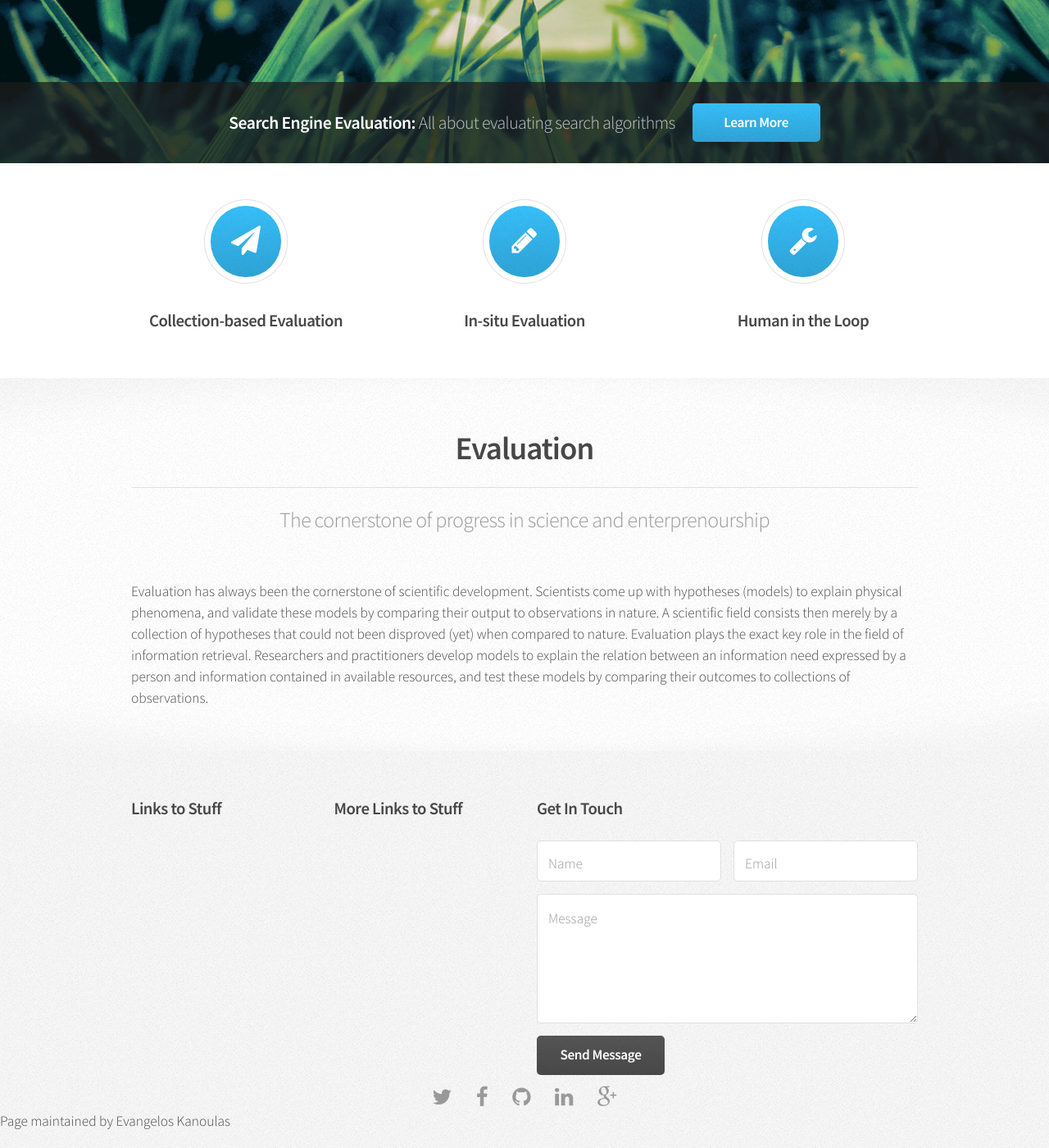
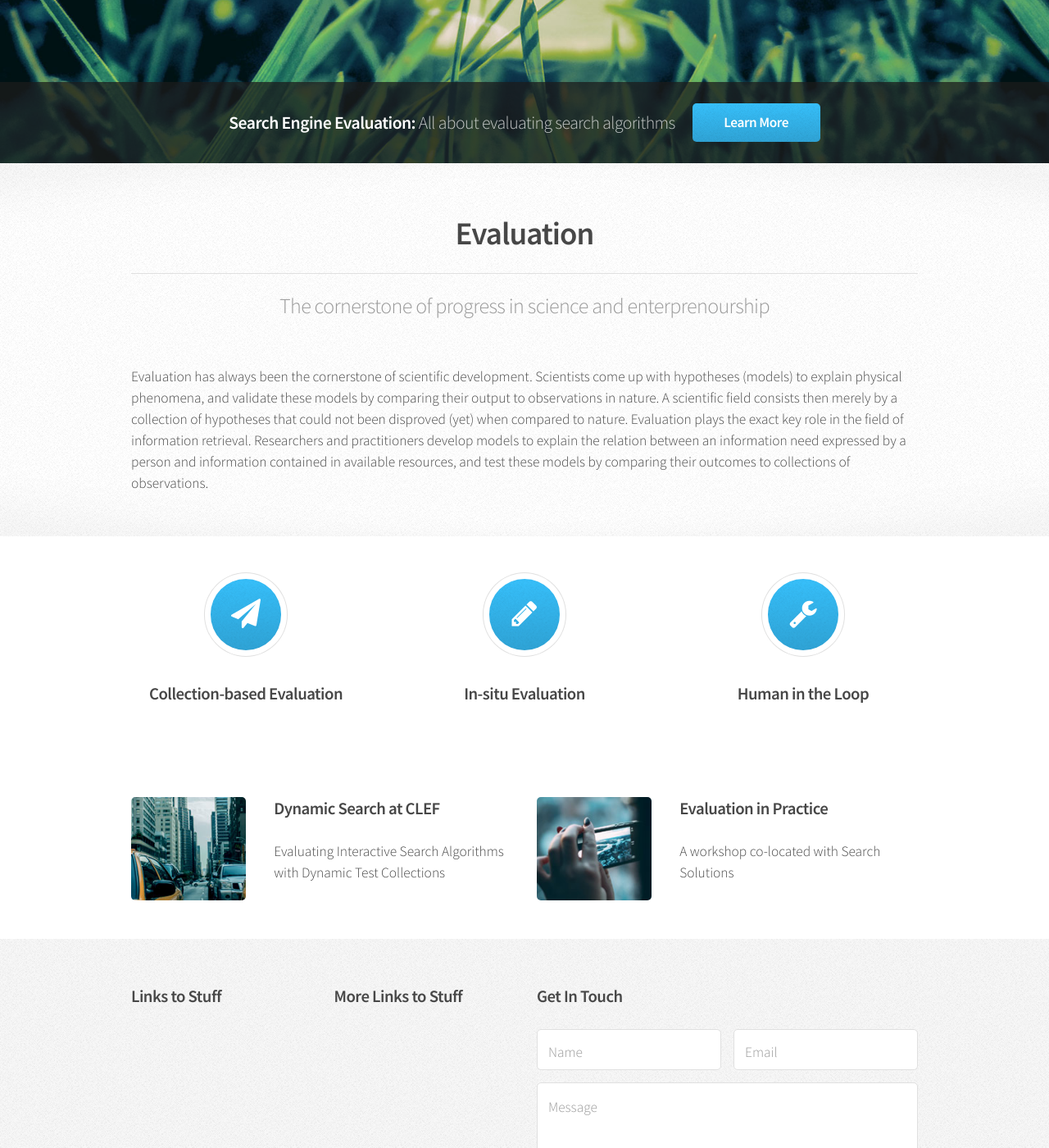
Before and after one commit to ekanou/evaluation, a Jekyll site: the page built from index.html, in a window 1280 px wide and 1400 px high, scrolled down 334 px. Shown: the whole window at 82% size. Built offline with Jekyll 4.4.1, drawn with Linux system fonts in a browser that asks for light colours; the list of posts is cut into pages by our own code.

Commit message:
Update index.html

```diff
--- a/index.html
+++ b/index.html
@@ -9,6 +9,19 @@ layout: default
 			<h2>Search Engine Evaluation: <em>All about evaluating search algorithms</em></h2>
 			<a href="#" class="button">Learn More</a>
 		</header>
+	</section>
+
+
+<!-- Gigantic Heading -->
+	<section class="wrapper style2">
+		<div class="container">
+			<header class="major">
+				<h2>Evaluation</h2>
+				<p>The cornerstone of progress in science and enterprenourship</p>
+			</header>
+			<p> Evaluation has always been the cornerstone of scientific development. Scientists come up with hypotheses (models) to explain physical phenomena, and validate these models by comparing their output to observations in nature. A scientific field consists then merely by a collection of hypotheses that could not been disproved (yet) when compared to nature. Evaluation plays the exact key role in the field of information retrieval. Researchers and practitioners develop models to explain the relation between an information need expressed by a person and information contained in available resources, and test these models by comparing their outcomes to collections of observations.</p>
+			<p></p>
+		</div>
 	</section>
 
 <!-- Highlights -->
@@ -40,19 +53,7 @@ layout: default
 		</div>
 	</section>
 
-<!-- Gigantic Heading -->
-	<section class="wrapper style2">
-		<div class="container">
-			<header class="major">
-				<h2>Evaluation</h2>
-				<p>The cornerstone of progress in science and enterprenourship</p>
-			</header>
-			<p> Evaluation has always been the cornerstone of scientific development. Scientists come up with hypotheses (models) to explain physical phenomena, and validate these models by comparing their output to observations in nature. A scientific field consists then merely by a collection of hypotheses that could not been disproved (yet) when compared to nature. Evaluation plays the exact key role in the field of information retrieval. Researchers and practitioners develop models to explain the relation between an information need expressed by a person and information contained in available resources, and test these models by comparing their outcomes to collections of observations.</p>
-			<p></p>
-		</div>
-	</section>
-
-<!-- Posts
+<!-- Posts -->
 	<section class="wrapper style1">
 		<div class="container">
 			<div class="row">
@@ -60,8 +61,8 @@ layout: default
 					<div class="box post">
 						<a href="#" class="image left"><img src="{{ site.baseurl }}/assets/images/pic01.jpg" alt="" /></a>
 						<div class="inner">
-							<h3>The First Thing</h3>
-							<p>Duis neque nisi, dapibus sed mattis et quis, nibh. Sed et dapibus nisl amet mattis, sed a rutrum accumsan sed. Suspendisse eu.</p>
+							<h3>Dynamic Search at CLEF</h3>
+							<p>Evaluating Interactive Search Algorithms with Dynamic Test Collections</p>
 						</div>
 					</div>
 				</section>
@@ -69,19 +70,20 @@ layout: default
 					<div class="box post">
 						<a href="#" class="image left"><img src="{{ site.baseurl }}/assets/images/pic02.jpg" alt="" /></a>
 						<div class="inner">
-							<h3>The Second Thing</h3>
-							<p>Duis neque nisi, dapibus sed mattis et quis, nibh. Sed et dapibus nisl amet mattis, sed a rutrum accumsan sed. Suspendisse eu.</p>
+							<h3>Evaluation in Practice</h3>
+							<p>A workshop co-located with Search Solutions </p>
 						</div>
 					</div>
 				</section>
 			</div>
+			<!--
 			<div class="row">
 				<section class="6u">
 					<div class="box post">
 						<a href="#" class="image left"><img src="{{ site.baseurl }}/assets/images/pic03.jpg" alt="" /></a>
 						<div class="inner">
-							<h3>The Third Thing</h3>
-							<p>Duis neque nisi, dapibus sed mattis et quis, nibh. Sed et dapibus nisl amet mattis, sed a rutrum accumsan sed. Suspendisse eu.</p>
+							<h3></h3>
+							<p></p>
 						</div>
 					</div>
 				</section>
```
Also changed, not shown: other parts of index.html (+3 -3 lines).
